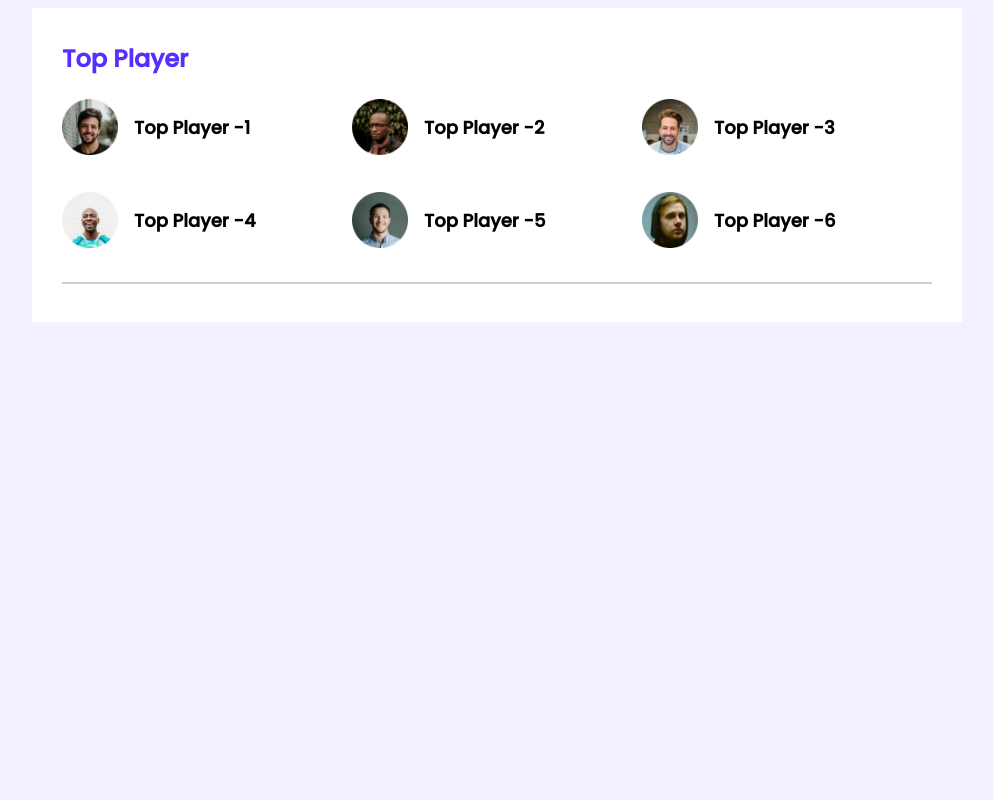
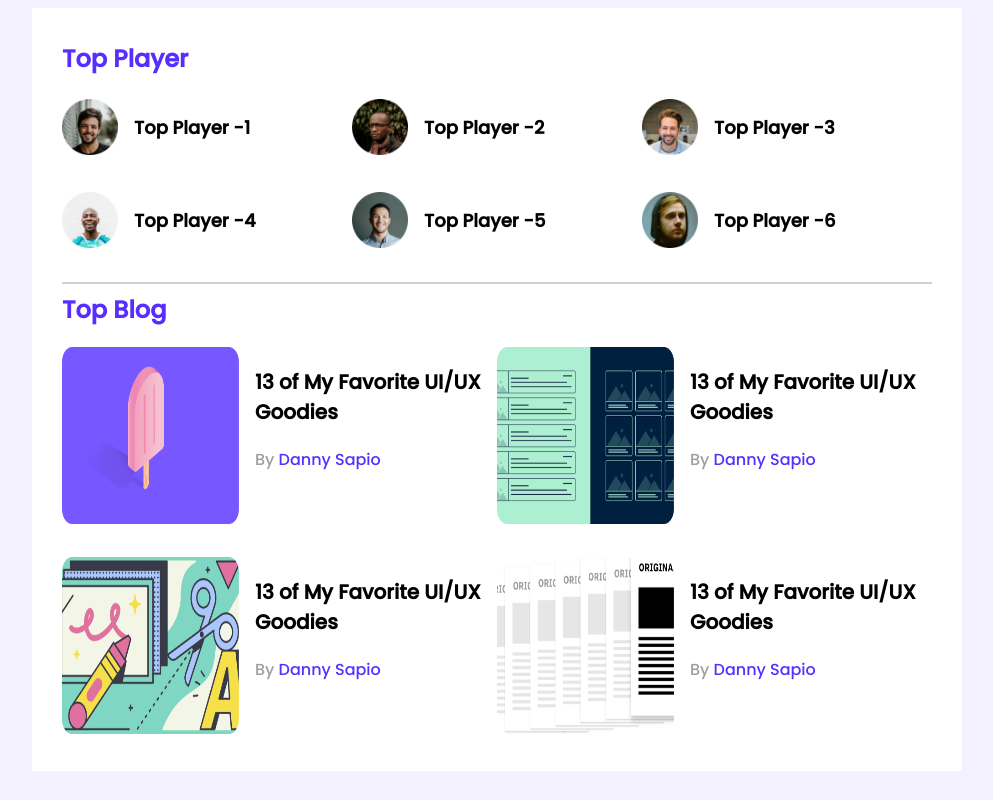
Before and after one commit to BondhanMondal/leaderboard-css3, a plain HTML site: page index.html in a window 1280 px wide. Shown: the whole page, without its empty margins (143-1136 px from the left). Drawn offline with Linux system fonts and the light colour scheme.

Commit message:
top blogs done

```diff
--- a/css/styles.css
+++ b/css/styles.css
@@ -46,3 +46,32 @@ hr{
     margin-left: 16px;
     font-size: 18px
 }
+
+/* -----------------------
+Top blogs styles
+----------------------- */
+.blogs{
+    display: grid;
+    grid-template-columns: repeat(2, 1fr);
+    grid-row-gap: 26px;
+}
+.blog{
+    display: flex;
+}
+.blog .thumbnail img{
+    width: 177px;
+    height: 177px;
+}
+.blog-info{
+    margin-left: 16px;
+}
+.blog-title{
+    font-size: 20px;
+}
+.blog-author{
+    color: #9f9f9f;
+}
+.blog-author a{
+    text-decoration: none;
+    color: #562EFF;
+}
--- a/index.html
+++ b/index.html
@@ -47,6 +47,53 @@
                 </div>
             </div>
             <hr>
+            <!-- top blog start  -->
+            <div class="top-blogs">
+                <h2 class="section-title">Top Blog</h2>
+                <div class="blogs">
+                    <article class="blog">
+                        <div class="thumbnail">
+                            <img src="./images/blogs/blog-1.png" alt="">
+                        </div>
+                        <div class="blog-info">
+                            <h3 class="blog-title">13 of My Favorite
+                            UI/UX Goodies</h3>
+                            <p class="blog-author">By <a href="">Danny Sapio</a></p>
+                        </div>
+                    </article>
+                    <article class="blog">
+                        <div class="thumbnail">
+                            <img src="./images/blogs/blog-2.png" alt="">
+                        </div>
+                        <div class="blog-info">
+                            <h3 class="blog-title">13 of My Favorite
+                            UI/UX Goodies</h3>
+                            <p class="blog-author">By <a href="">Danny Sapio</a></p>
+                        </div>
+                    </article>
+                    <article class="blog">
+                        <div class="thumbnail">
+                            <img src="./images/blogs/blog-3.png" alt="">
+                        </div>
+                        <div class="blog-info">
+                            <h3 class="blog-title">13 of My Favorite
+                            UI/UX Goodies</h3>
+                            <p class="blog-author">By <a href="">Danny Sapio</a></p>
+                        </div>
+                    </article>
+                    <article class="blog">
+                        <div class="thumbnail">
+                            <img src="./images/blogs/blog-4.png" alt="">
+                        </div>
+                        <div class="blog-info">
+                            <h3 class="blog-title">13 of My Favorite
+                            UI/UX Goodies</h3>
+                            <p class="blog-author">By <a href="">Danny Sapio</a></p>
+                        </div>
+                    </article>
+                </div>
+            </div>
+
         </section>
     </main>
 </body>
```
